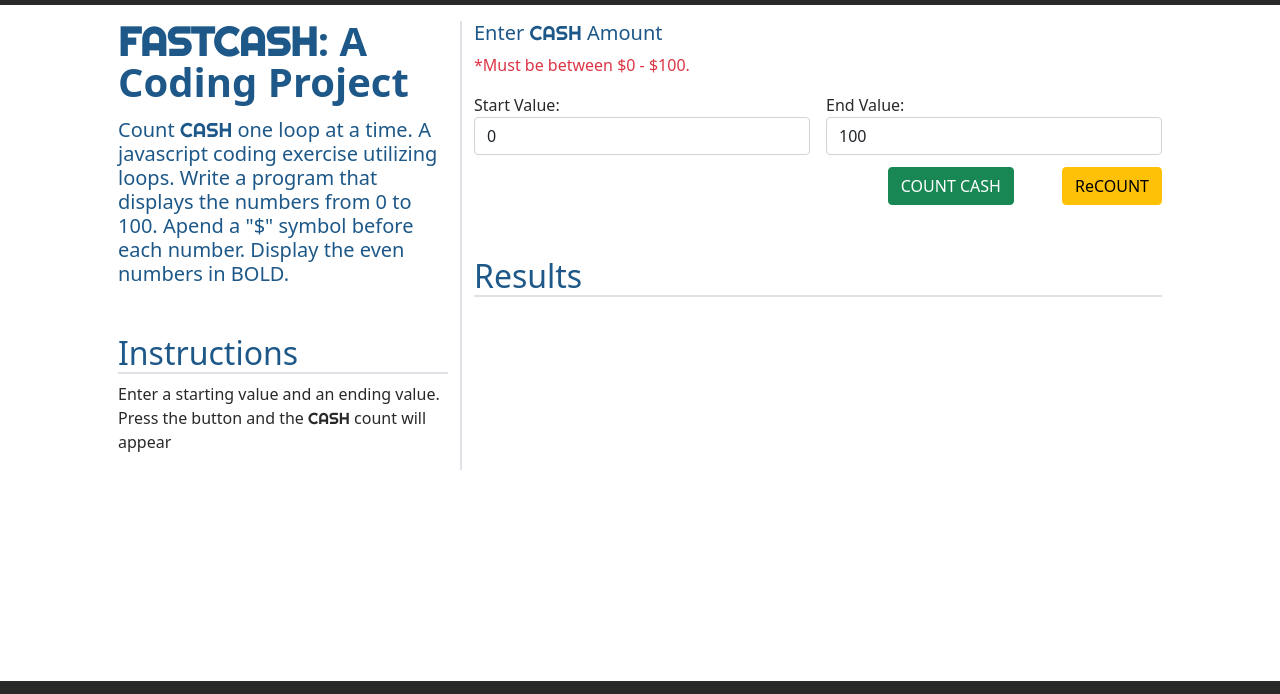
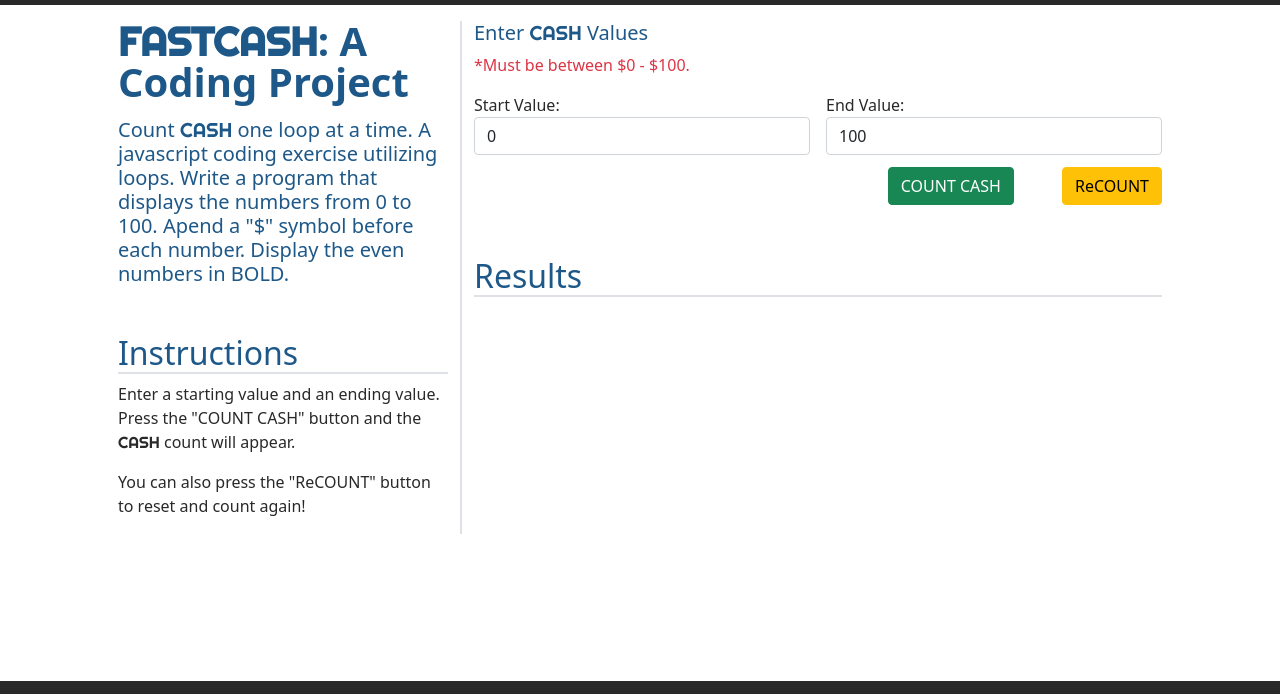
Before and after one commit to ephillips-tx/FastCash, a plain HTML site: page app.html in a window 1280 px wide. Shown: the part 51-745 px from the top of the page. Drawn offline with nearby package versions, Linux system fonts and the light colour scheme.

Commit message:
added extra instructions, punctuation.

```diff
--- a/app.html
+++ b/app.html
@@ -65,11 +65,12 @@
                         Display the even numbers in <b>BOLD.</b>
                     </h4>
                     <h2 class="mt-5 border-bottom border-2">Instructions</h2>
-                    <p>Enter a starting value and an ending value. Press the button and the <span class="logoFont">CASH</span> count
-                        will appear</p>
+                    <p>Enter a starting value and an ending value. Press the "COUNT CASH" button and the <span class="logoFont">CASH</span> count
+                        will appear.</p>
+                    <p>You can also press the "ReCOUNT" button to reset and count again!</p>
                 </div>
                 <div class="col col-lg-8">
-                    <h5>Enter <span class="logoFont">CASH</span> Amount</h5>
+                    <h5>Enter <span class="logoFont">CASH</span> Values</h5>
                     <p class="text-danger">*Must be between $0 - $100.</p>
                     <form class="row gx-3 gy-2">
                         <div class="col">
```
